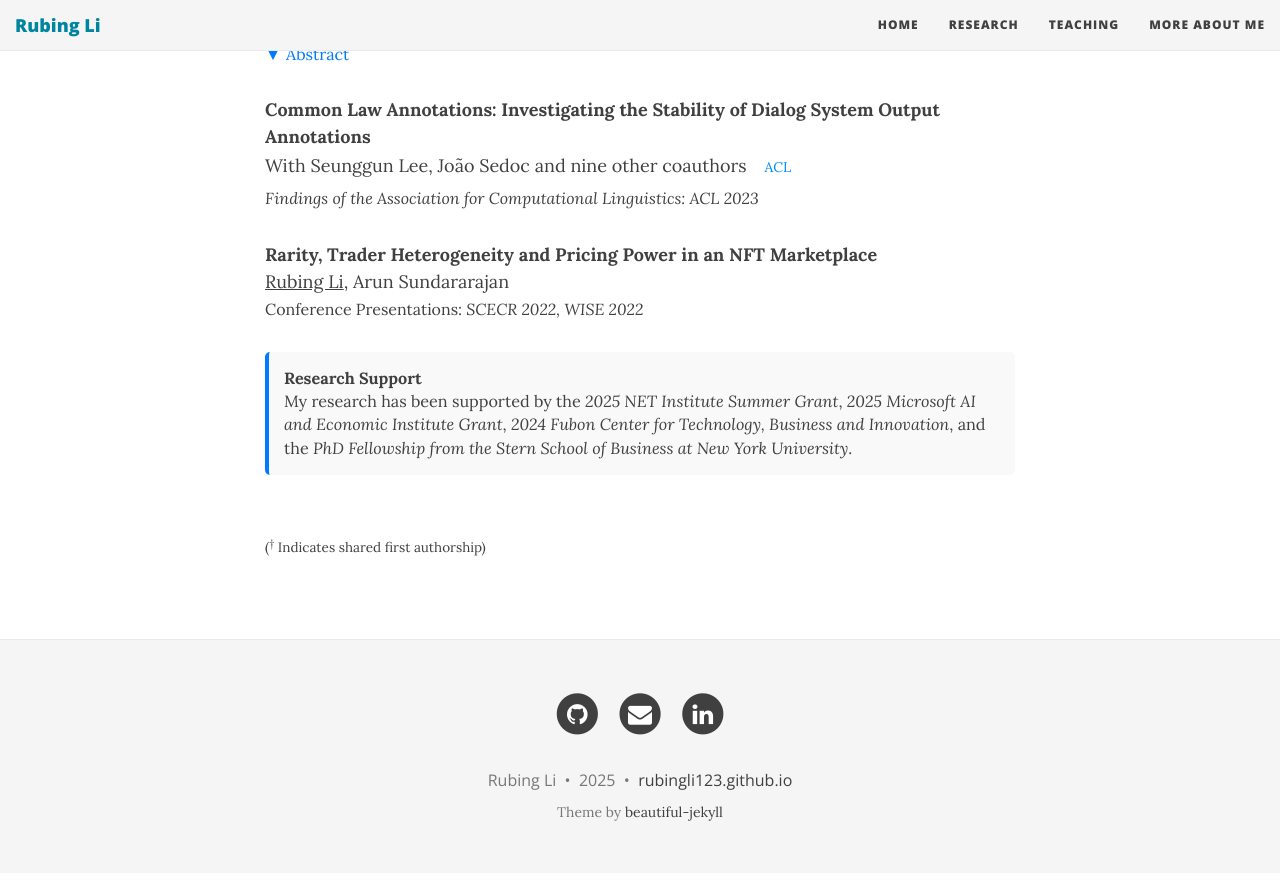
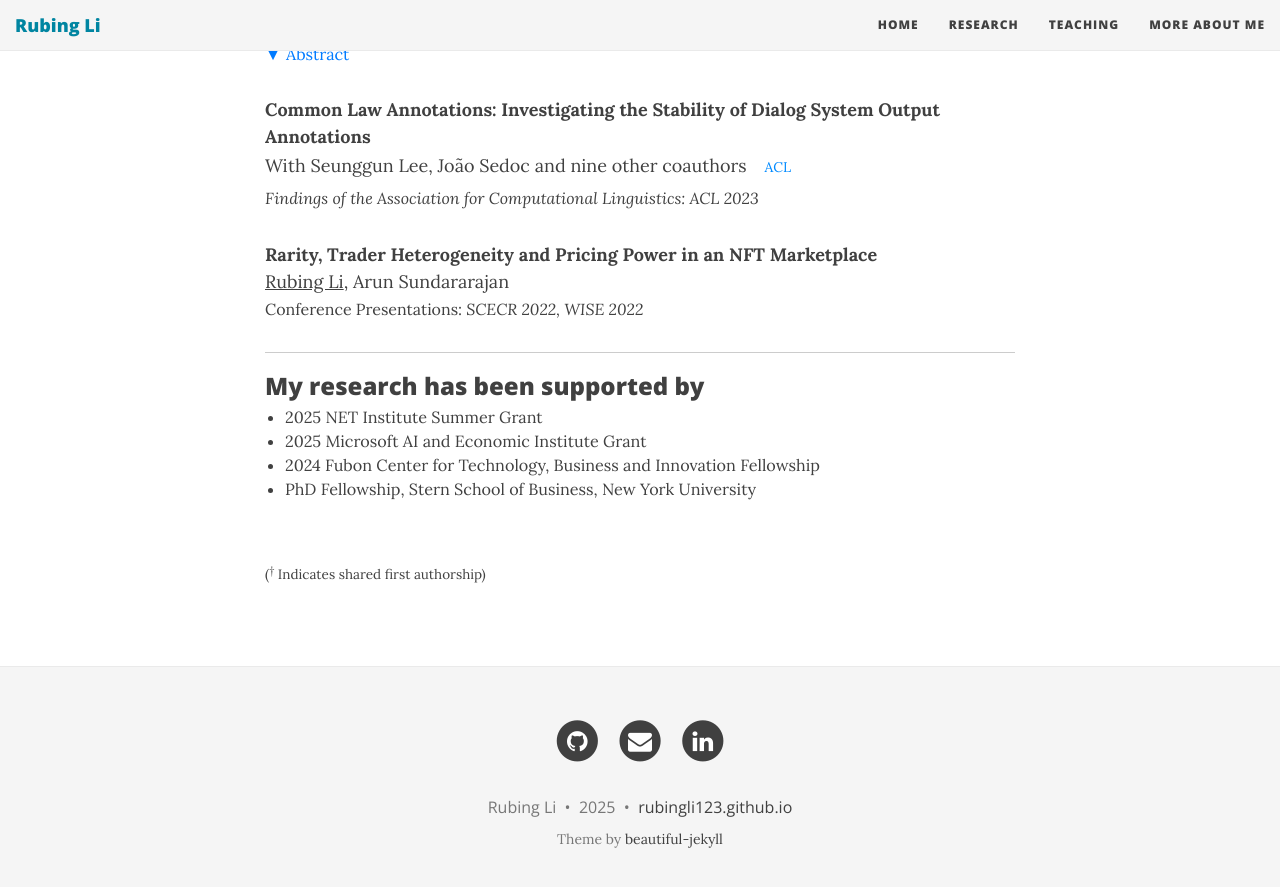
Before and after one commit to RubingLi123/rubingli123.github.io, a Jekyll site: the page built from research.md, in a window 1280 px wide and 900 px high, scrolled down 1097 px. Shown: the top 887 px of the window. Built offline with Jekyll 4.4.1, drawn with Linux system fonts in a browser that asks for light colours; nearby versions of some CDN libraries.

Commit message:
Update research.md

```diff
--- a/research.md
+++ b/research.md
@@ -103,12 +103,15 @@ With Seunggun Lee, João Sedoc and nine other coauthors [ACL](https://aclantholo
 
 
 
-<!-- Research Support Section -->
-<div style="margin-top: 30px; padding: 15px; background-color: #f9f9f9; border-left: 4px solid #007BFF; border-radius: 5px; font-size: 0.9em;">
-  <strong>Research Support</strong><br>
-  My research has been supported by the <em>2025 NET Institute Summer Grant</em>, <em>2025 Microsoft AI and Economic Institute Grant</em>, <em>2024 Fubon Center for Technology, Business and Innovation</em>, and the <em>PhD Fellowship from the Stern School of Business at New York University</em>.
-</div>
+<hr style="height:1px; border:none; background-color:#ccc; margin:30px 0 10px 0;">
 
+<h3 style="margin-bottom: 5px;">My research has been supported by</h3>
+<ul style="margin-top: 5px; padding-left: 20px; font-size: 0.9em; line-height: 1.5em;">
+  <li>2025 NET Institute Summer Grant</li>
+  <li>2025 Microsoft AI and Economic Institute Grant</li>
+  <li>2024 Fubon Center for Technology, Business and Innovation Fellowship</li>
+  <li>PhD Fellowship, Stern School of Business, New York University</li>
+</ul>
 
 
 <br><span style="font-size: 0.75em;">(<sup>†</sup> Indicates shared first authorship)</span>
```
